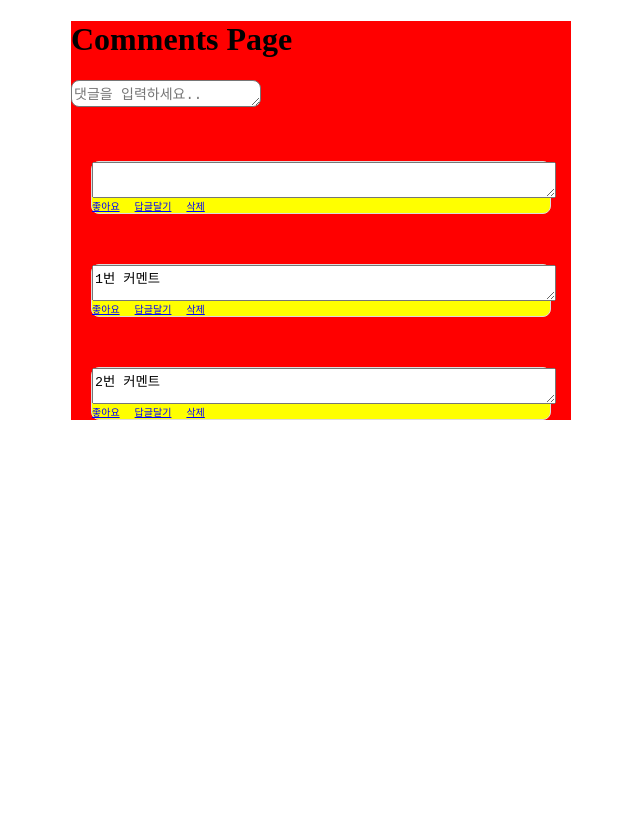
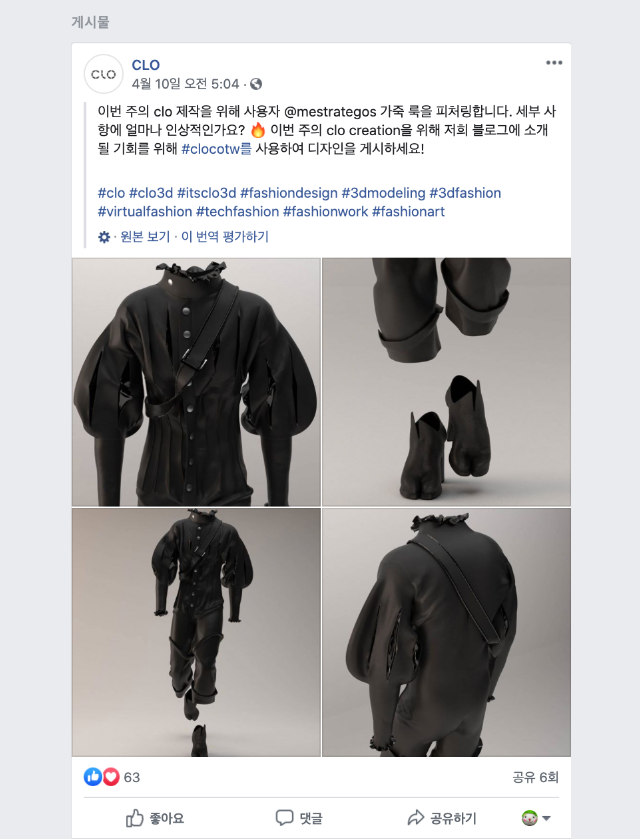
Before and after one commit to soobing/react-comment, a React app: page / in a window 1280 px wide. Shown: the top 839 px of the page, without its empty margins (319-959 px from the left). Before the commit the page ends 800 px from the top, so only its background shows below. Built offline with nearby package versions, Linux system fonts and the light colour scheme.

Commit message:
clo 이미지 가져오도록 수정

```diff
--- a/package.json
+++ b/package.json
@@ -40,6 +40,7 @@
     "babel-loader": "^8.1.0",
     "core-js": "^3.6.5",
     "css-loader": "^3.5.2",
+    "file-loader": "^6.0.0",
     "html-webpack-plugin": "^4.2.0",
     "style-loader": "^1.1.3",
     "webpack": "^4.42.1",
--- a/src/assets/style.css
+++ b/src/assets/style.css
@@ -1,5 +1,12 @@
+body {
+  background: #e9ebee;
+}
 .wrapper {
   max-width: 500px;
-  background: red;
+  background: white;
+  box-sizing: border-box;
   margin: auto;
 }
+.post {
+  width: 100%;
+}
--- a/src/pages/comments.js
+++ b/src/pages/comments.js
@@ -3,7 +3,7 @@ import Comment from '../components/comment';
 import TextArea from '../components/textarea';
 import { useDispatch, useSelector } from 'react-redux';
 import * as types from '../actions';
-
+import postImg from '../assets/images/post.png'
 import '../assets/style.css'
 export default function commentsPage() {
   const { comments } = useSelector(state => state);
@@ -42,7 +42,7 @@ export default function commentsPage() {
   })
   console.log('map', map)
   return <div className='wrapper'>
-    <h1>Comments Page</h1>
+    <img className='post' src={postImg} />
     <TextArea createComment={createComment} />
     {
       map.get('root').map((item, index) => {
--- a/webpack.config.js
+++ b/webpack.config.js
@@ -9,7 +9,7 @@ module.exports = {
   },
   output: {
     filename: '[name].js',
-    path: path.resolve("./dist"),
+    path: path.resolve(__dirname, 'dist'),
     publicPath: '/'
   },
   devServer: {
@@ -25,9 +25,17 @@ module.exports = {
         }
       },
       {
-        test: /\.css$/,
+        test: /\.css$/i,
         use: ['style-loader', 'css-loader']
-      }
+      },
+      {
+        test: /\.(png|jpe?g|gif)$/i,
+        use: [
+          {
+            loader: 'file-loader',
+          },
+        ],
+      },
     ]
   },
   plugins: [
```
Also changed, not shown: src/assets/images/post.png (added), 1 other file.
